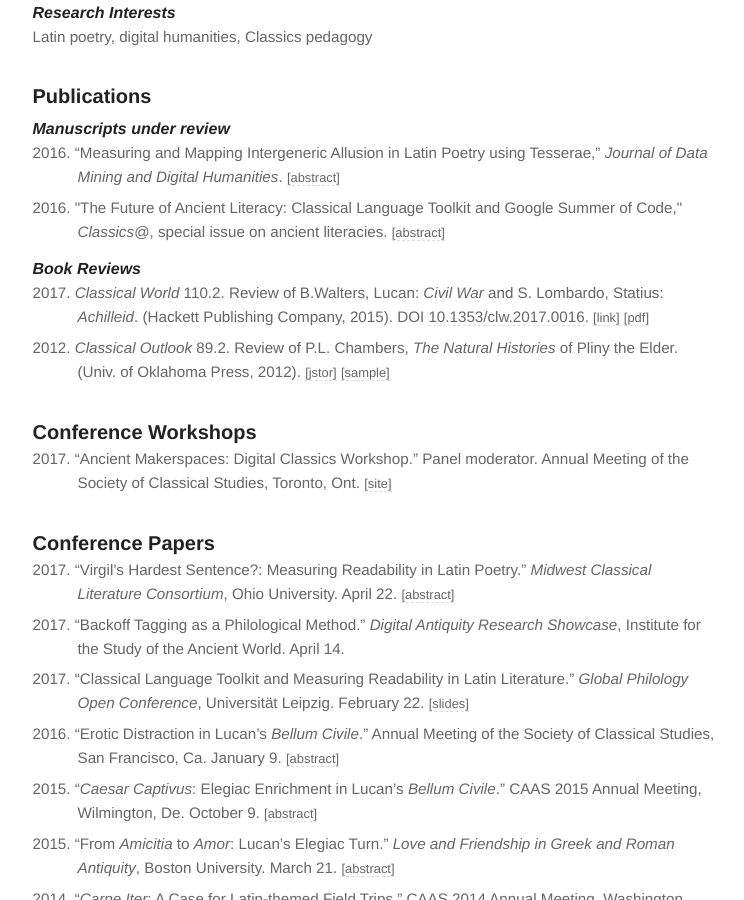
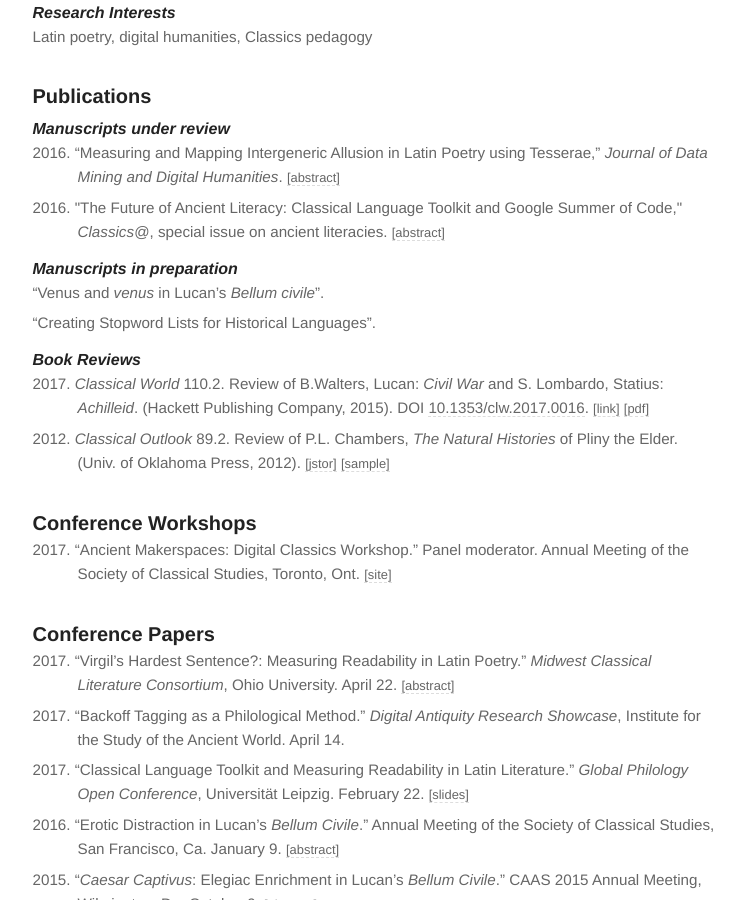
Before and after one commit to diyclassics/diyclassics.github.io, a Jekyll site: the page built from cv.md, in a window 1280 px wide and 900 px high, scrolled down 762 px. Shown: the whole window, without its empty margins (265-1009 px from the left). Built offline with Jekyll 4.4.1, drawn with Linux system fonts in a browser that asks for light colours.

Commit message:
Update CV

```diff
--- a/cv.md
+++ b/cv.md
@@ -40,10 +40,9 @@ January 2017
 - 2016\. "Measuring and Mapping Intergeneric Allusion in Latin Poetry using Tesserae," *Journal of Data Mining and Digital Humanities*. [[abstract]](../measuring-and-mapping){:.cv-link}
 - 2016\. &quot;The Future of Ancient Literacy: Classical Language Toolkit and Google Summer of Code,&quot; *Classics@*, special issue on ancient literacies. [[abstract]](../future-of-ancient-literacy){:.cv-link}
 
-<!---
 #### Manuscripts in preparation
-- "Venus and *venus* in Lucan's *Bellum civile*."
---->
+- "Venus and *venus* in Lucan's *Bellum civile*".
+- "Creating Stopword Lists for Historical Languages".
 
 #### Book Reviews
 
```
